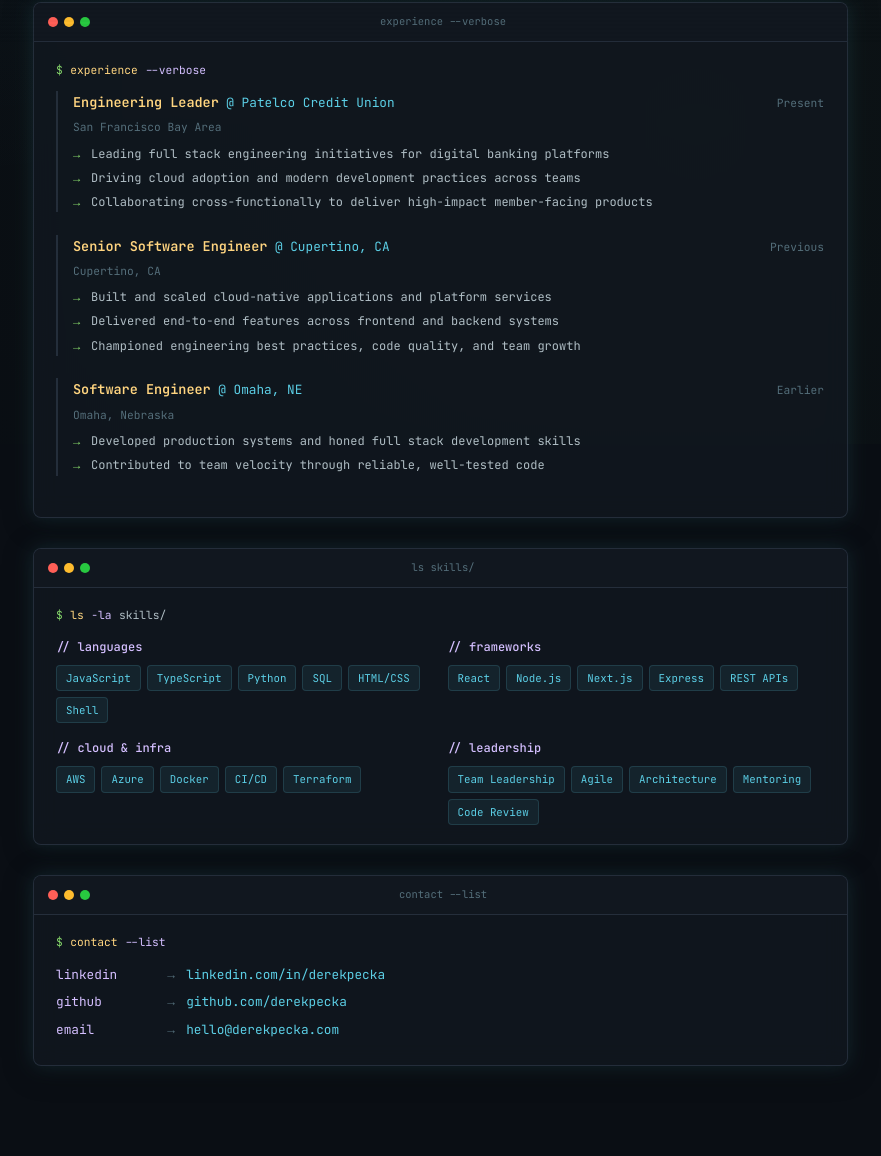
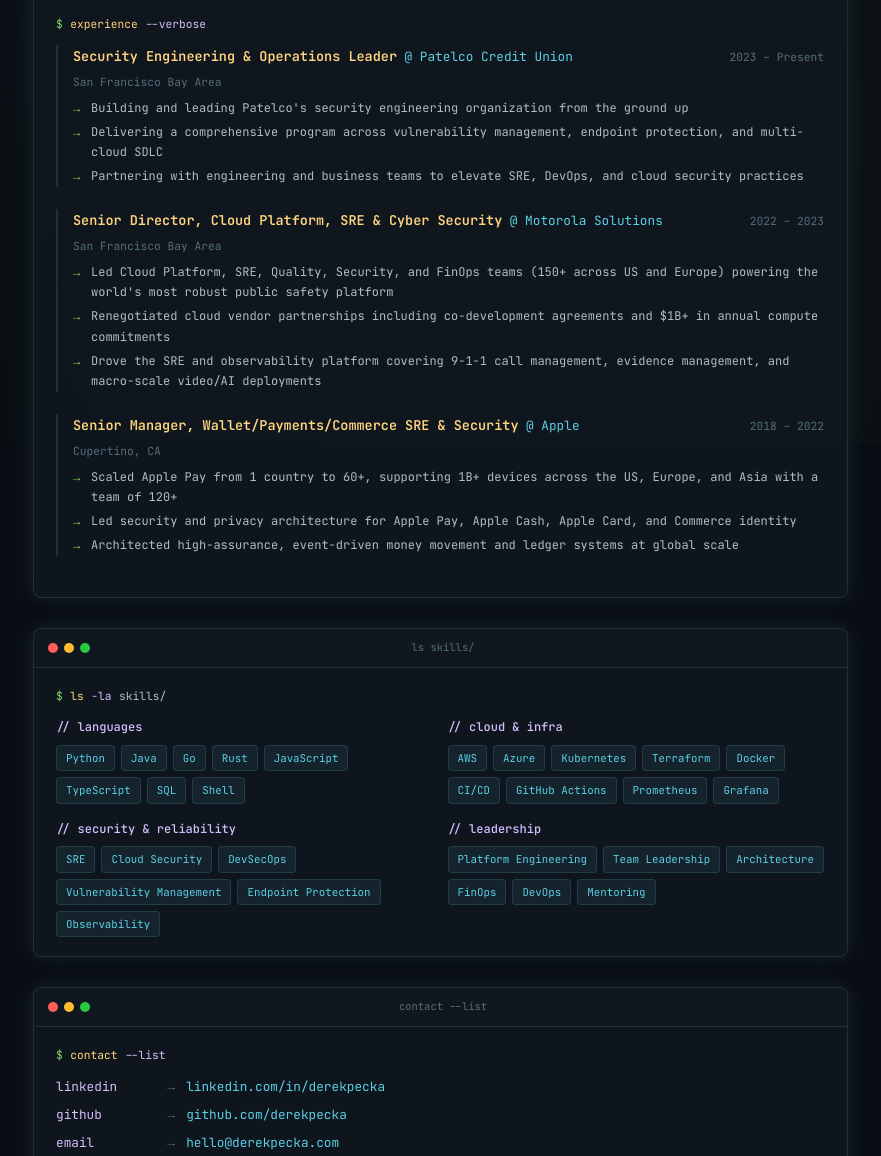
Before and after one commit to dbpecka/derekpecka.com, a plain HTML site: page index.html in a window 1280 px wide. Shown: the part 756-1912 px from the top of the page, without its empty margins (200-1081 px from the left). Drawn offline with Linux system fonts and the light colour scheme.

Commit message:
content updates

```diff
--- a/index.html
+++ b/index.html
@@ -3,8 +3,8 @@
 <head>
   <meta charset="UTF-8">
   <meta name="viewport" content="width=device-width, initial-scale=1.0">
-  <title>Derek Pecka — Full Stack Engineering Leader</title>
-  <meta name="description" content="Derek Pecka — Full stack engineering leader with deep expertise in cloud platforms, AI, and digital solutions.">
+  <title>Derek Pecka — Platform, Cloud & Reliability Engineering Leader</title>
+  <meta name="description" content="Derek Pecka — Engineering leader specializing in platform, cloud, SRE, security, and DevEx. Ex-Apple, Motorola Solutions. San Francisco Bay Area.">
   <link rel="preconnect" href="https://fonts.googleapis.com">
   <link rel="preconnect" href="https://fonts.gstatic.com" crossorigin>
   <link href="https://fonts.googleapis.com/css2?family=JetBrains+Mono:ital,wght@0,300;0,400;0,500;0,600;0,700;1,400&display=swap" rel="stylesheet">
@@ -451,7 +451,7 @@
                               |_|
 </pre>
           <div class="hero-title">Derek Pecka</div>
-          <div class="hero-subtitle">Full Stack Engineering Leader</div>
+          <div class="hero-subtitle">Platform, Cloud, Reliability &amp; DevEx Engineering Leader</div>
           <div class="hero-meta">
             <span><span class="label">location</span> <span class="value">San Francisco Bay Area</span></span>
             <span><span class="label">status</span> <span class="value">building things<span class="cursor"></span></span></span>
@@ -478,9 +478,9 @@
           <div class="about-text">
             <p><span class="comment-line">// Who I am</span></p>
             <br>
-            <p>Full stack engineering leader with deep technical expertise in cloud platforms, modern web technologies, and digital transformation. I'm passionate about building high-quality software and leading teams that deliver meaningful products.</p>
+            <p>Engineering leader with deep technical expertise in cloud platform engineering, service reliability (SRE), cyber security, privacy, and integration. Deep domain expertise in financial technology/payments, public safety, and consumer electronics.</p>
             <br>
-            <p>Known for being proactive, detail-oriented, and a creative problem solver — I bring both strong technical chops and a collaborative mindset to every project. Whether it's architecting cloud-native systems, shipping user-facing features, or mentoring engineers, I focus on pragmatic solutions that move the needle.</p>
+            <p>Equally comfortable in code and the boardroom. A builder at heart. Passionate about leadership, team building, the full product lifecycle, and attacking the impossible.</p>
           </div>
         </div>
       </div>
@@ -504,42 +504,43 @@
 
           <div class="job">
             <div class="job-header">
-              <span class="job-title">Engineering Leader</span>
+              <span class="job-title">Security Engineering &amp; Operations Leader</span>
               <span class="job-company">@ Patelco Credit Union</span>
-              <span class="job-date">Present</span>
+              <span class="job-date">2023 – Present</span>
             </div>
             <div class="job-location">San Francisco Bay Area</div>
             <ul class="job-desc">
-              <li>Leading full stack engineering initiatives for digital banking platforms</li>
-              <li>Driving cloud adoption and modern development practices across teams</li>
-              <li>Collaborating cross-functionally to deliver high-impact member-facing products</li>
+              <li>Building and leading Patelco's security engineering organization from the ground up</li>
+              <li>Delivering a comprehensive program across vulnerability management, endpoint protection, and multi-cloud SDLC</li>
+              <li>Partnering with engineering and business teams to elevate SRE, DevOps, and cloud security practices</li>
             </ul>
           </div>
 
           <div class="job">
             <div class="job-header">
-              <span class="job-title">Senior Software Engineer</span>
-              <span class="job-company">@ Cupertino, CA</span>
-              <span class="job-date">Previous</span>
+              <span class="job-title">Senior Director, Cloud Platform, SRE &amp; Cyber Security</span>
+              <span class="job-company">@ Motorola Solutions</span>
+              <span class="job-date">2022 – 2023</span>
             </div>
-            <div class="job-location">Cupertino, CA</div>
+            <div class="job-location">San Francisco Bay Area</div>
             <ul class="job-desc">
-              <li>Built and scaled cloud-native applications and platform services</li>
-              <li>Delivered end-to-end features across frontend and backend systems</li>
-              <li>Championed engineering best practices, code quality, and team growth</li>
+              <li>Led Cloud Platform, SRE, Quality, Security, and FinOps teams (150+ across US and Europe) powering the world's most robust public safety platform</li>
+              <li>Renegotiated cloud vendor partnerships including co-development agreements and $1B+ in annual compute commitments</li>
+              <li>Drove the SRE and observability platform covering 9-1-1 call management, evidence management, and macro-scale video/AI deployments</li>
             </ul>
           </div>
 
           <div class="job">
             <div class="job-header">
-              <span class="job-title">Software Engineer</span>
-              <span class="job-company">@ Omaha, NE</span>
-              <span class="job-date">Earlier</span>
+              <span class="job-title">Senior Manager, Wallet/Payments/Commerce SRE &amp; Security</span>
+              <span class="job-company">@ Apple</span>
+              <span class="job-date">2018 – 2022</span>
             </div>
-            <div class="job-location">Omaha, Nebraska</div>
+            <div class="job-location">Cupertino, CA</div>
             <ul class="job-desc">
-              <li>Developed production systems and honed full stack development skills</li>
-              <li>Contributed to team velocity through reliable, well-tested code</li>
+              <li>Scaled Apple Pay from 1 country to 60+, supporting 1B+ devices across the US, Europe, and Asia with a team of 120+</li>
+              <li>Led security and privacy architecture for Apple Pay, Apple Cash, Apple Card, and Commerce identity</li>
+              <li>Architected high-assurance, event-driven money movement and ledger systems at global scale</li>
             </ul>
           </div>
         </div>
@@ -567,22 +568,14 @@
             <div class="skill-group">
               <h3>// languages</h3>
               <div class="skill-tags">
+                <span class="tag">Python</span>
+                <span class="tag">Java</span>
+                <span class="tag">Go</span>
+                <span class="tag">Rust</span>
                 <span class="tag">JavaScript</span>
                 <span class="tag">TypeScript</span>
-                <span class="tag">Python</span>
                 <span class="tag">SQL</span>
-                <span class="tag">HTML/CSS</span>
                 <span class="tag">Shell</span>
-              </div>
-            </div>
-            <div class="skill-group">
-              <h3>// frameworks</h3>
-              <div class="skill-tags">
-                <span class="tag">React</span>
-                <span class="tag">Node.js</span>
-                <span class="tag">Next.js</span>
-                <span class="tag">Express</span>
-                <span class="tag">REST APIs</span>
               </div>
             </div>
             <div class="skill-group">
@@ -590,19 +583,35 @@
               <div class="skill-tags">
                 <span class="tag">AWS</span>
                 <span class="tag">Azure</span>
+                <span class="tag">Kubernetes</span>
+                <span class="tag">Terraform</span>
                 <span class="tag">Docker</span>
                 <span class="tag">CI/CD</span>
-                <span class="tag">Terraform</span>
+                <span class="tag">GitHub Actions</span>
+                <span class="tag">Prometheus</span>
+                <span class="tag">Grafana</span>
+              </div>
+            </div>
+            <div class="skill-group">
+              <h3>// security &amp; reliability</h3>
+              <div class="skill-tags">
+                <span class="tag">SRE</span>
+                <span class="tag">Cloud Security</span>
+                <span class="tag">DevSecOps</span>
+                <span class="tag">Vulnerability Management</span>
+                <span class="tag">Endpoint Protection</span>
+                <span class="tag">Observability</span>
               </div>
             </div>
             <div class="skill-group">
               <h3>// leadership</h3>
               <div class="skill-tags">
+                <span class="tag">Platform Engineering</span>
                 <span class="tag">Team Leadership</span>
-                <span class="tag">Agile</span>
                 <span class="tag">Architecture</span>
+                <span class="tag">FinOps</span>
+                <span class="tag">DevOps</span>
                 <span class="tag">Mentoring</span>
-                <span class="tag">Code Review</span>
               </div>
             </div>
           </div>
```
